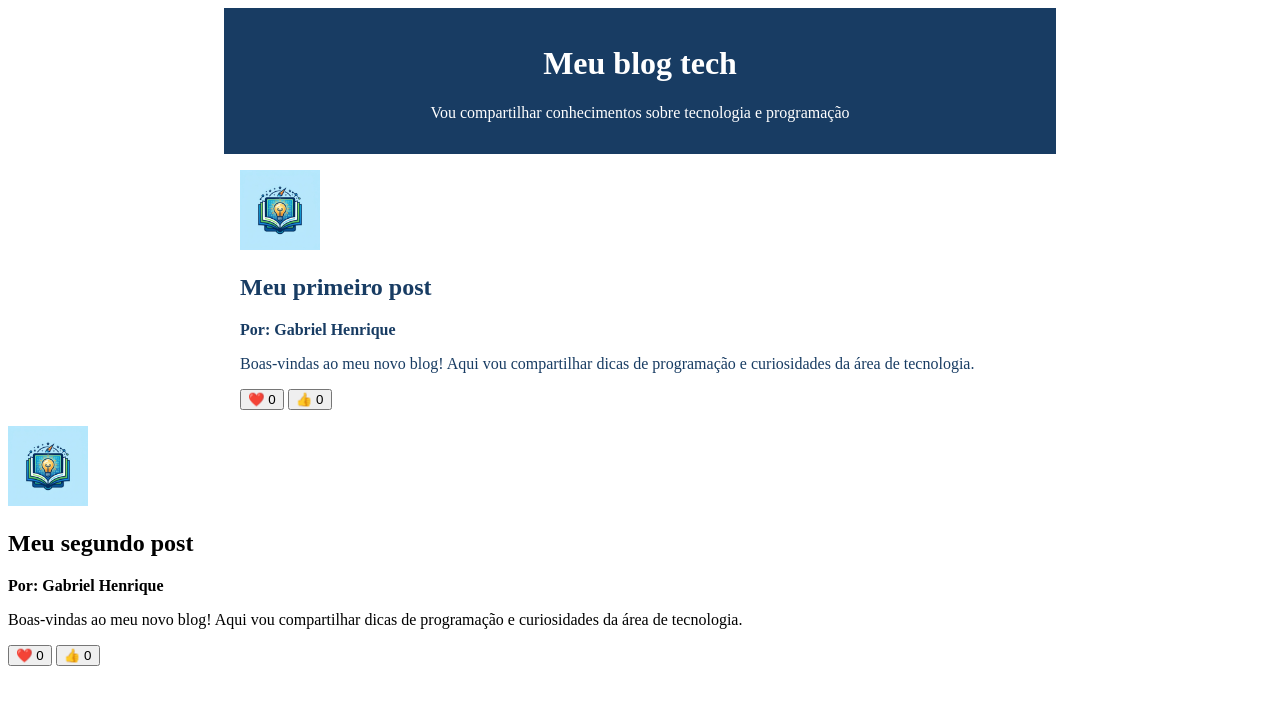
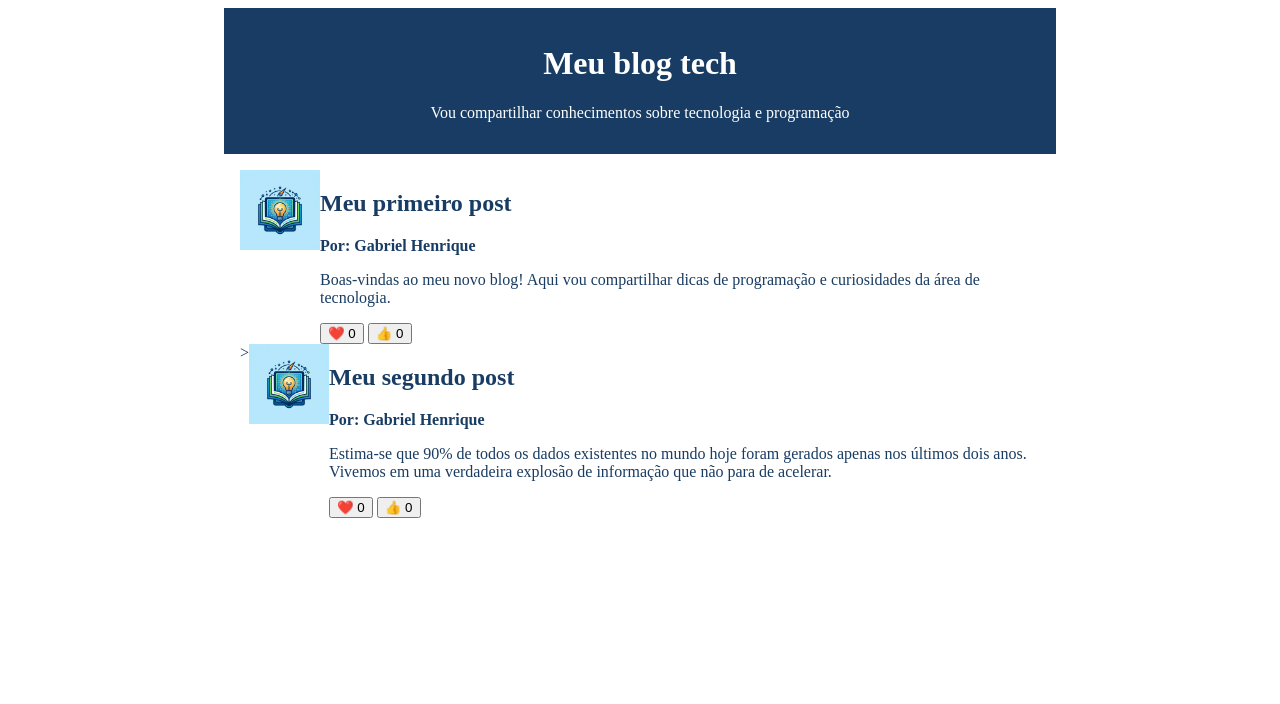
Before and after one commit to 12gabriel1a/gabrielpaginaweb, a plain HTML site: page index.html in a window 1280 px wide. Drawn offline with Linux system fonts and the light colour scheme.

Commit message:
terminar a aula 9

```diff
--- a/index.html
+++ b/index.html
@@ -14,7 +14,7 @@
          <p>Vou compartilhar conhecimentos sobre tecnologia e programação</p>
       </header>
       <main>
-         <artigo>
+         <article>
             <img src="imagem-blog.png"
             alt="Logotipo conceitual de tecnologia e educação: um livro aberto de onde emerge um cérebro digital brilhante, cercado por ícones de Wi-Fi, circuitos e lâmpada de ideia. Cores em tons de azul e branco.">
             <div>
@@ -25,19 +25,18 @@
                <button>❤️ <span>0</span></button>
                <button>👍 <span>0</span></button>
             </div>
-      </artigo>
-      <artigo>
-</main> <img src="imagem-blog.png"
+      </article>
+      <article>
+> <img src="imagem-blog.png"
    alt="Logotipo conceitual de tecnologia e educação: um livro aberto de onde emerge um cérebro digital brilhante, cercado por ícones de Wi-Fi, circuitos e lâmpada de ideia. Cores em tons de azul e branco.">
    <div>
       <h2>Meu segundo post</h2>
       <p class="artigo-autor">Por: Gabriel Henrique</p>
-      <p>Boas-vindas ao meu novo blog! Aqui vou compartilhar dicas de programação e curiosidades da área de
-         tecnologia.</p>
+      <p>Estima-se que 90% de todos os dados existentes no mundo hoje foram gerados apenas nos últimos dois anos. Vivemos em uma verdadeira explosão de informação que não para de acelerar.</p>
     <button>❤️ <span>0</span></button>
     <button>👍 <span>0</span></button>
    </div>
-</artigo>
+</article>
 <main>
 
    <script src="script.js"></script>
```
